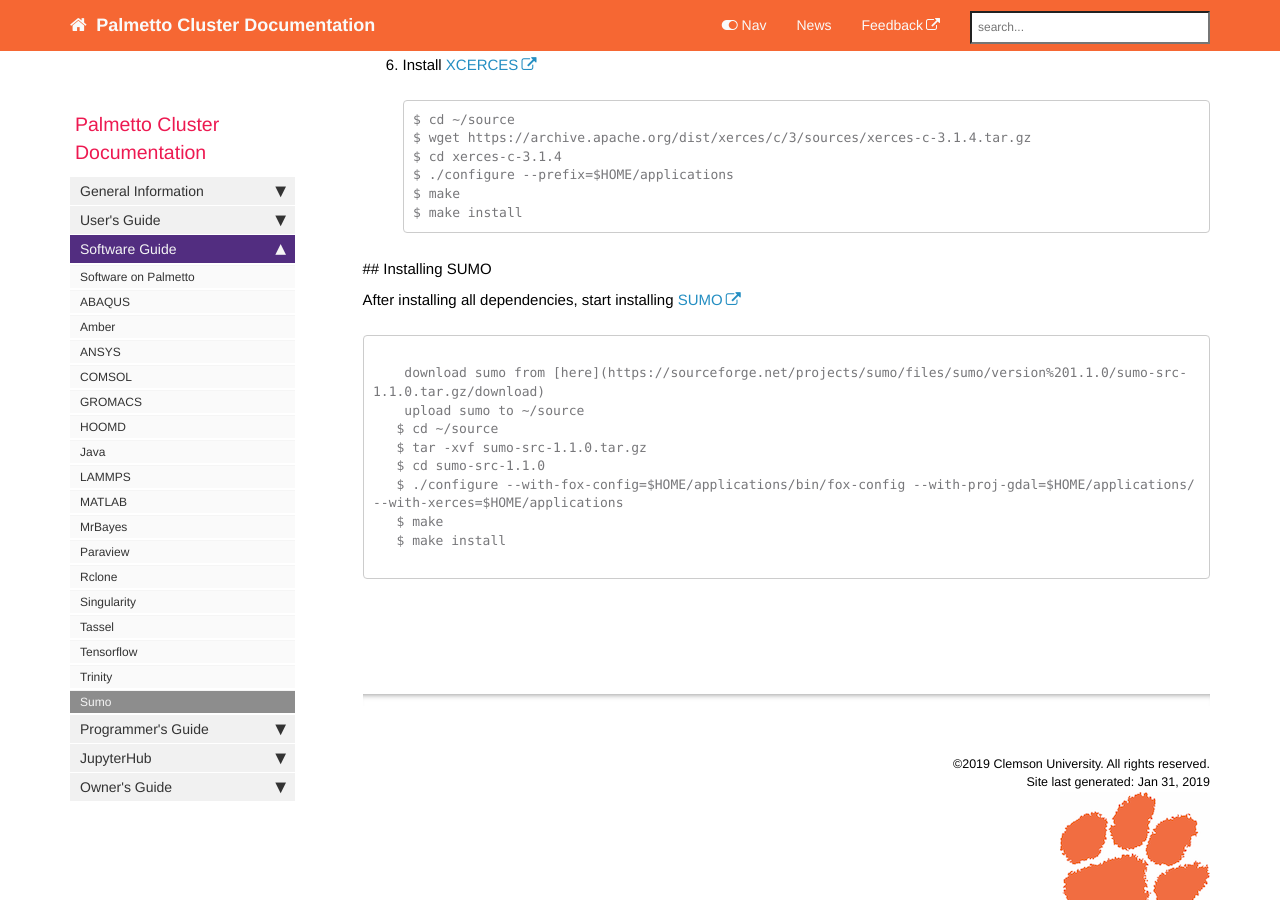
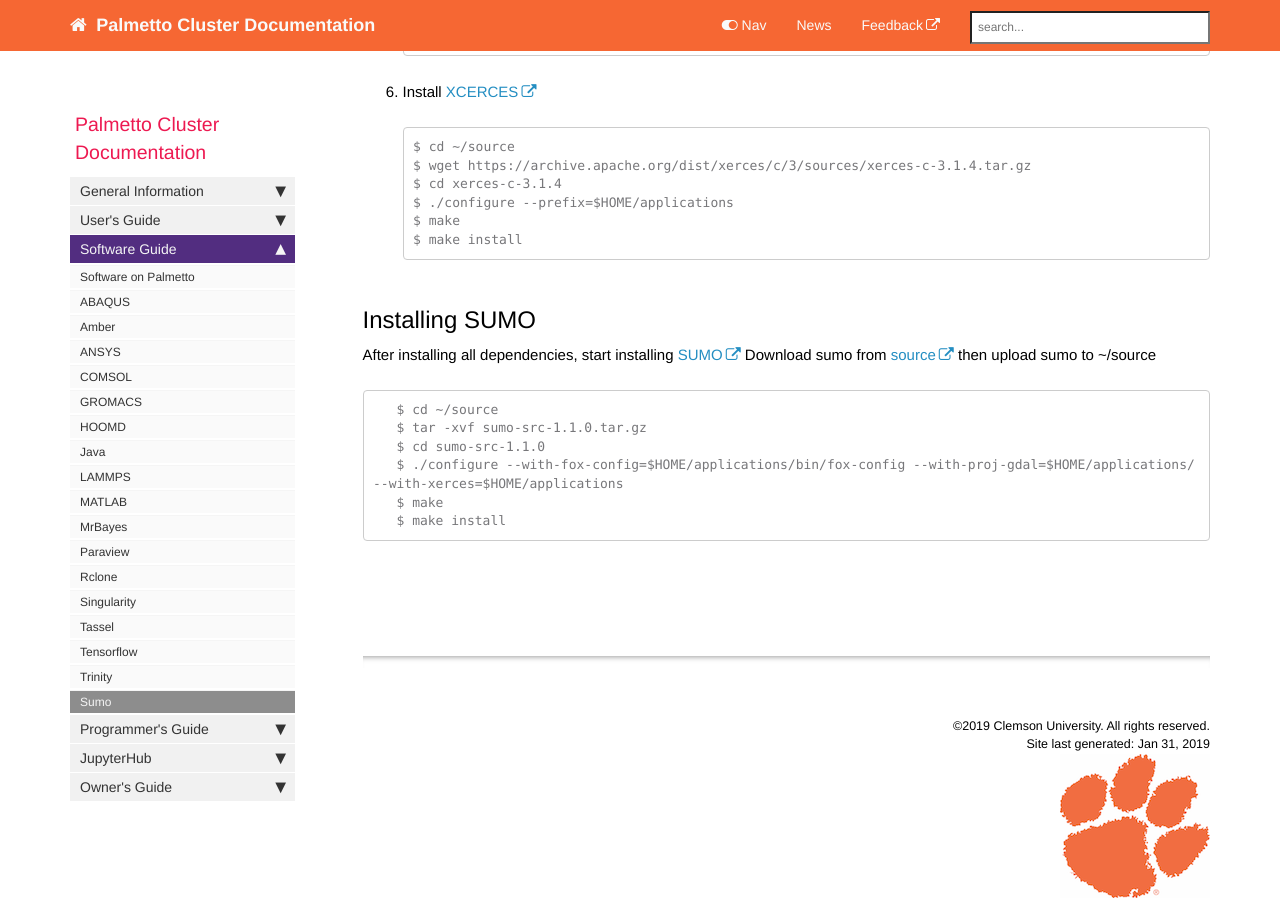
Before and after one commit to clemsonciti/palmetto-documentation, a Jekyll site: the page built from pages/documentation/software_sumo.md, in a window 1280 px wide and 900 px high, scrolled down 1182 px. Built offline with Jekyll 4.4.1, drawn with Linux system fonts in a browser that asks for light colours; nearby versions of some CDN libraries; comment, search, counter and statistics services are not loaded.

Commit message:
Update software_sumo.md

````diff
--- a/pages/documentation/software_sumo.md
+++ b/pages/documentation/software_sumo.md
@@ -69,21 +69,18 @@
    $ make install
    ```
 
-
- ## Installing SUMO
+## Installing SUMO
 
    After installing all dependencies, start installing [SUMO](http://prdownloads.sourceforge.net/sumo/)
+   Download sumo from [source](https://sourceforge.net/projects/sumo/files/sumo/version%201.1.0/sumo-src-1.1.0.tar.gz/download)
+    then upload sumo to ~/source
 
 
    ```
-
-    download sumo from [here](https://sourceforge.net/projects/sumo/files/sumo/version%201.1.0/sumo-src-1.1.0.tar.gz/download)
-    upload sumo to ~/source
    $ cd ~/source
    $ tar -xvf sumo-src-1.1.0.tar.gz
    $ cd sumo-src-1.1.0
    $ ./configure --with-fox-config=$HOME/applications/bin/fox-config --with-proj-gdal=$HOME/applications/ --with-xerces=$HOME/applications
    $ make
    $ make install
-
    ```
````
